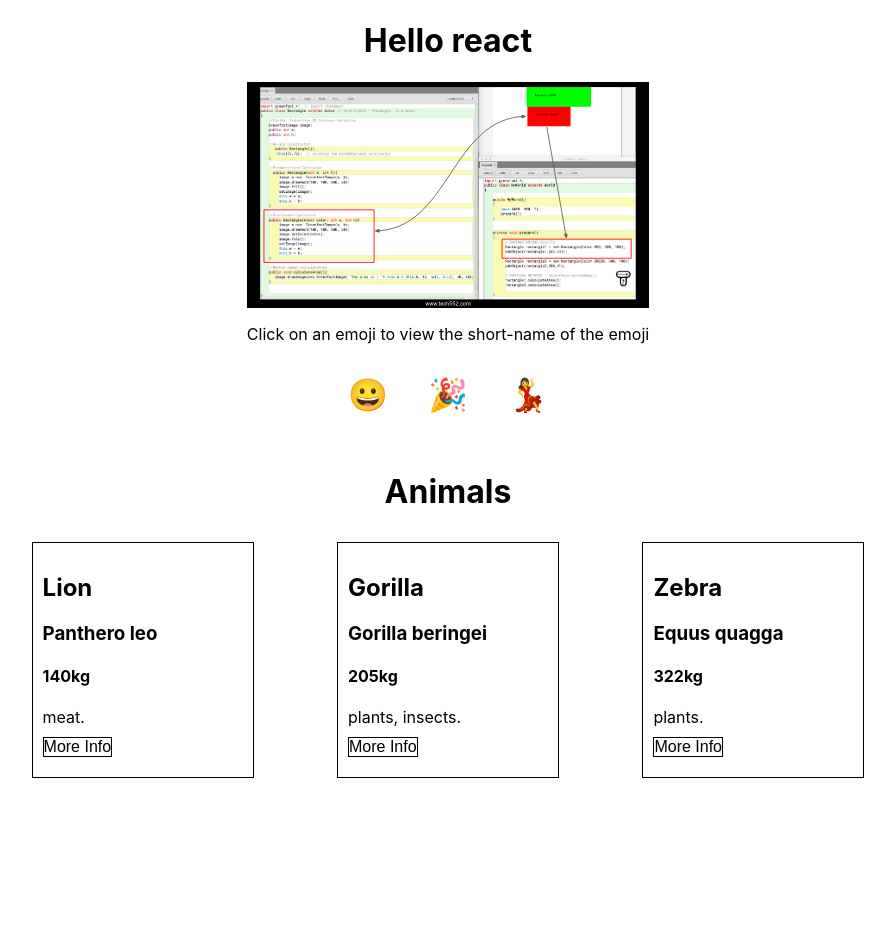
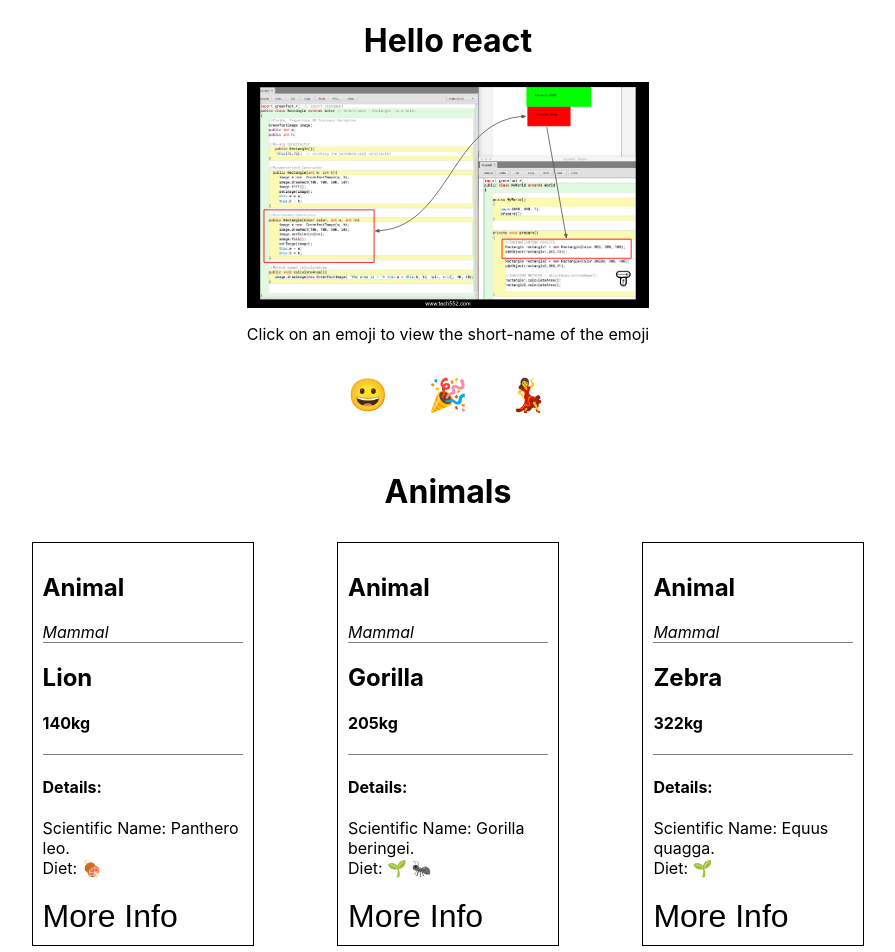
Before and after one commit to MikailaAkeredolu/feb2022-react-walkthrough, a React (Create React App) app: page / in a window 1280 px wide. Shown: the top 952 px of the page, without its empty margins (192-1087 px from the left). Before the commit the page ends 808 px from the top, so only its background shows below. Built offline with nearby package versions, Linux system fonts and the light colour scheme.

Commit message:
wrapper components

```diff
--- a/src/components/AnimalCard/AnimalCard.js
+++ b/src/components/AnimalCard/AnimalCard.js
@@ -1,20 +1,33 @@
 import React from 'react';
 import './AnimalCard.css'
 import PropTypes from 'prop-types';
+import AnimalDetails from '../AnimalDetails/AnimalDetails';
+import Card from '../Card/Card';
 
+//Wrapper Component
+/*
+    you’ll have a parent component that can provide props to nested components without having to know what the props are. This will keep the parent component flexible, allowing you to update the child component without having to change the parent.
+*/
 
 export default function AnimalCard(props) {
 
+    //destructure props
     const {additional,showAdditional, name, scientificName, size, diet } = props;  //Properties for this class
 
   return (
-    <div className="animal-wrapper">
-        <h2>{name}</h2>
-        <h3>{scientificName}</h3>
-        <h4>{size}kg</h4>
-        <div>{diet.join(', ')}.</div>
-        <button type="button" onClick={() => showAdditional(additional)}>More Info</button>
-  </div>
+
+          <Card title="Animal" details={<em>Mammal</em>}>
+                <h2>{name}</h2>
+                <h4>{size}kg</h4>
+
+                <AnimalDetails
+                    dietDetails={diet}
+                    scientificName={scientificName}
+                />
+
+                <button type="button" onClick={() => showAdditional(additional)}>More Info</button>
+          </Card>
+
   )
 }
 
--- /dev/null
+++ b/src/components/AnimalDetails/AnimalDetails.css
@@ -0,0 +1,4 @@
+.details {
+    border-top: gray solid 1px;
+    margin: 20px 0;
+}
--- /dev/null
+++ b/src/components/AnimalDetails/AnimalDetails.js
@@ -0,0 +1,46 @@
+import React from 'react';
+import PropTypes from 'prop-types';
+import './AnimalDetails.css';
+/*
+    give the diet data a little flair by converting the text to an emoji.
+     You can do this by converting the data in your component.
+*/
+// create a function inside the component that converts the text to an emoji
+
+
+function convertFood(food) {
+  switch(food) {
+    case 'insects':
+      return '🐜';
+    case 'meat':
+      return '🍖';
+    case 'plants':
+    default:
+      return '🌱';
+  }
+}
+
+
+//loop over the diet and convert the string to an emoji using the switch statement.
+
+export default function AnimalDetails({ dietDetails, scientificName }) {
+  return(
+    <div className="details">
+      <h4>Details:</h4>
+      <div>
+        Scientific Name: {scientificName}.
+      </div>
+      <div>
+        Diet: {dietDetails.map(food => convertFood(food)).join(' ')}
+      </div>
+    </div>
+  )
+}
+
+
+
+// The AnimalDetails.propTypes object sets up the function to take a prop of diet that is an array of strings
+AnimalDetails.propTypes = {
+    dietDetails: PropTypes.arrayOf(PropTypes.string).isRequired,
+  scientificName: PropTypes.string.isRequired,
+}
--- /dev/null
+++ b/src/components/Card/Card.css
@@ -0,0 +1,11 @@
+.card {
+    border: black solid 1px;
+    margin: 10px;
+    padding: 10px;
+    width: 200px;
+}
+
+.card-details {
+    border-bottom: gray solid 1px;
+    margin-bottom: 20px;
+}
--- /dev/null
+++ b/src/components/Card/Card.js
@@ -0,0 +1,28 @@
+import React from 'react';
+import PropTypes from 'prop-types';
+import './Card.css';
+
+export default function Card({ children, details,title }) {
+  return(
+    <div className="card">
+      <div className="card-details">
+        <h2>{title}</h2>
+        {details}
+      </div>
+      {children}
+    </div>
+  )
+}
+// The children prop can either be a JSX element or an array of JSX elements. The title is a string.
+Card.propTypes = {
+  children: PropTypes.oneOfType([
+    PropTypes.arrayOf(PropTypes.element),
+    PropTypes.element.isRequired
+  ]),
+  details: PropTypes.element,
+  title: PropTypes.string.isRequired,
+}
+
+Card.defaultProps = {
+    details: null,
+  }
```
